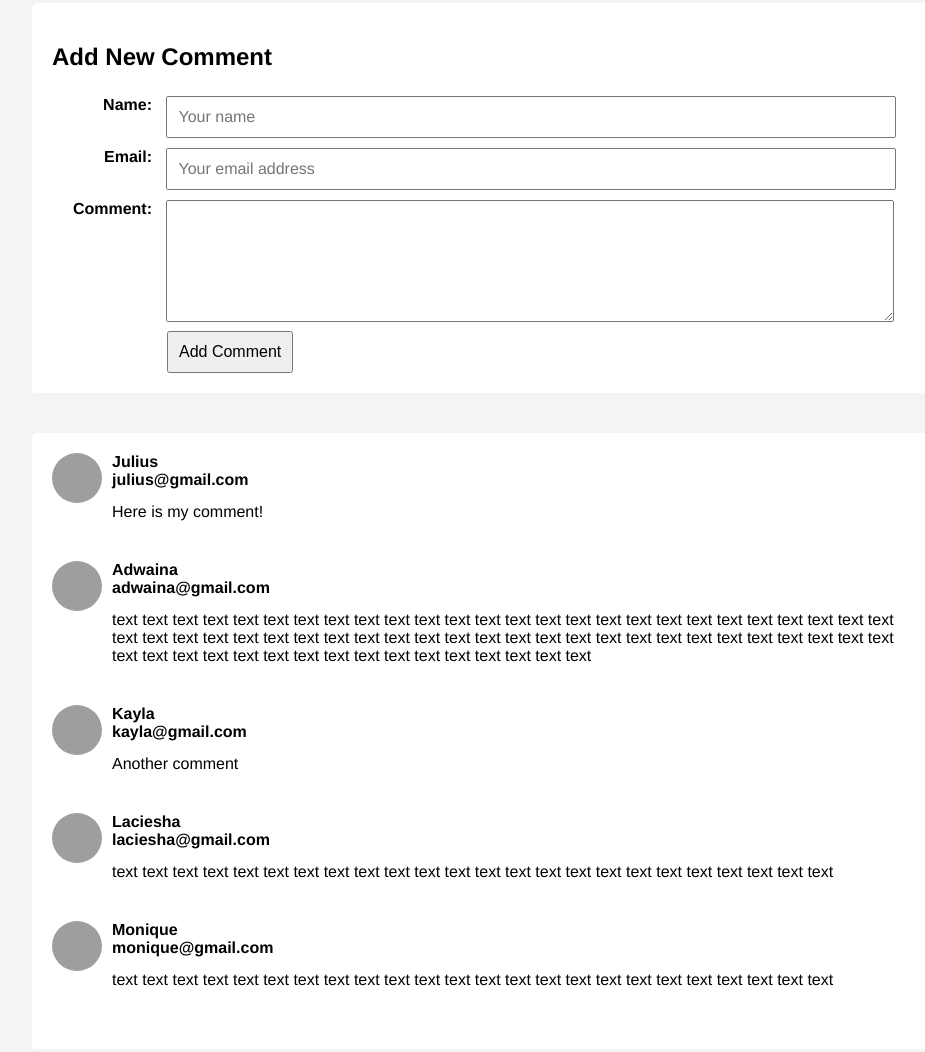
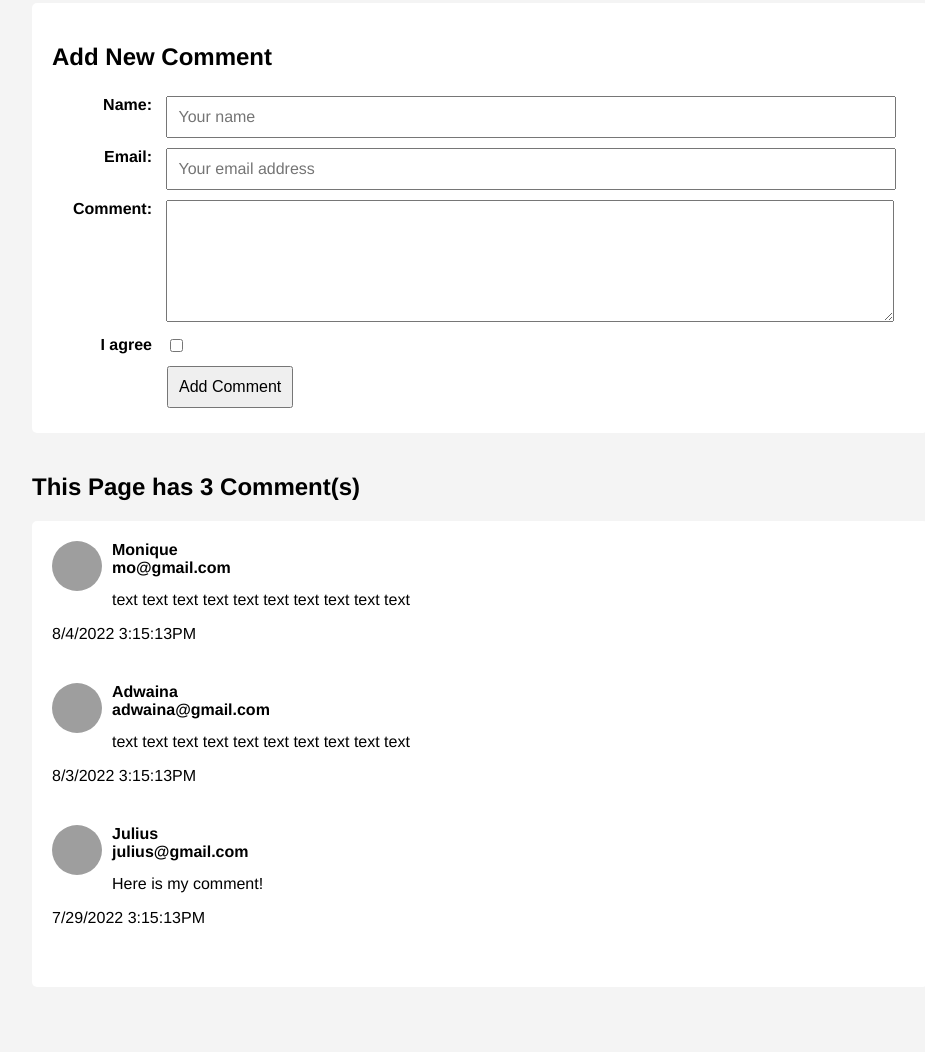
Before and after one commit to vanwars/comment-component, a website built with Vite: page index.html in a window 1280 px wide. Shown: the part 114-1166 px from the top of the page, without its empty margins (160-1085 px from the left). After the commit the page ends 1141 px from the top, so only its background shows below. Built offline with nearby package versions, Linux system fonts and the light colour scheme; grey boxes are pictures that could not be loaded.

Commit message:
finished state manager

```diff
--- a/index.html
+++ b/index.html
@@ -18,68 +18,16 @@
 
     <main>
 
-        <form action="#">
-        <h2>Add New Comment</h2>
-        <div class="row">
-          <label for="name">Name:</label>
-          <input type="text" id="name" placeholder="Your name" required />
-        </div>
-        <div class="row">
-          <label for="email">Email:</label>
-          <input
-            type="email"
-            id="email"
-            placeholder="Your email address"
-            required
-          />
-        </div>
-        <div class="row">
-          <label for="comment">Comment:</label>
-          <textarea id="comment" required></textarea>
-        </div>
+        <section class="form-container"></section>
 
-        <button type="submit">Add Comment</button>
-      </form>
+        <section class="counter-display"></section>
+        <section class="comments"></section>
 
-      <section class="comments">
-        <!--
-            1. I give the "user comment" element the information/data
-            2. It's the custom element's job to arrange and style the information/data for me!
-            -->
-        <user-comment
-          name="Julius"
-          email="julius@gmail.com"
-          comment="Here is my comment!"
-          date_time="Monday, July 23"
-        ></user-comment>
 
-        <user-comment
-          name="Adwaina"
-          email="adwaina@gmail.com"
-          comment="text text text text text text text text text text text text text text text text text text text text text text text text text text text text text text text text text text text text text text text text text text text text text text text text text text text text text text text text text text text text text text text text text text text text"
-        ></user-comment>
 
-        <user-comment
-          name="Kayla"
-          email="kayla@gmail.com"
-          comment="Another comment"
-        ></user-comment>
-
-        <user-comment
-          name="Laciesha"
-          email="laciesha@gmail.com"
-          comment="text text text text text text text text text text text text text text text text text text text text text text text text"
-        ></user-comment>
-
-        <user-comment
-          name="Monique"
-          email="monique@gmail.com"
-          comment="text text text text text text text text text text text text text text text text text text text text text text text text"
-        ></user-comment>
-      </section>
     </main>
 
-    <script type="module" src="/js/comment.js"></script>
+    <!-- Kicks off your web application -->
     <script type="module" src="/js/main.js"></script>
   </body>
 </html>
--- a/js/comment-list.js
+++ b/js/comment-list.js
@@ -5,10 +5,44 @@ The job of the comment list is to:
    it should draw a new comment at the top.
 */
 
-class CommentList {
-    constructor(comments) {
+export default class CommentList {
+
+
+    constructor(stateManager) {
+        // when the comment list is first created, the comment list
+        // tells the state manager that when the "comments-updated"
+        // event happens, it should invoke the "redraw method".
+        stateManager.subscribe('comment-added', this.redraw.bind(this));
+
+
+        this.redraw(stateManager.comments);
+    }
+
+    redraw(comments) {
+        // the "redraw" method will CLEAR OUT THE OLD COMMENTS and
+        // redraw with the new comments.
+        document.querySelector('.comments').innerHTML = "";
         // when a new instance of CommentList is created,
         // it needs to know what comments it should draw.
         // it should draw those comments.
+        console.log(comments);
+
+        for (let i = 0; i < comments.length; i++) {
+
+            // creating an HTML representation of it
+            let template = `
+                <user-comment
+                    name="${comments[i].name}"
+                    email="${comments[i].email}"
+                    comment="${comments[i].comment}"
+                    timestamp="${comments[i].timestamp}">
+                </user-comment>
+            `;
+
+            // we need to append it to the DOM
+            document.querySelector('.comments').insertAdjacentHTML(
+                'afterbegin', template
+            );
+        }
     }
 }
--- a/js/comment.js
+++ b/js/comment.js
@@ -1,4 +1,4 @@
-class Comment extends HTMLElement {
+export default class Comment extends HTMLElement {
 
     connectedCallback() {
       const rn = Math.random() * 100;
@@ -12,6 +12,8 @@ class Comment extends HTMLElement {
             </div>
           </div>
           <p class="comment-text">${this.getAttribute("comment")}</p>
+          <p>${this.getAttribute("timestamp")}</p>
+
         </section>
         `;
     }
--- /dev/null
+++ b/js/counter.js
@@ -0,0 +1,16 @@
+export default class Counter {
+    constructor(stateManager) {
+        stateManager.subscribe('comment-added', this.redraw.bind(this));
+        this.redraw(stateManager.comments);
+    }
+
+    redraw(comments) {
+        document.querySelector('.counter-display').innerHTML = `
+            <h2>This Page has ${comments.length} Comment(s)</h2>
+        `;
+    }
+
+    greeting() {
+        console.log("Hello world!");
+    }
+}
--- a/js/form-component.js
+++ b/js/form-component.js
@@ -0,0 +1,99 @@
+/*
+
+Form component:
+1. Draws the form.
+2. Listens for the form submit
+3. It creates a new comment object:
+
+   {
+        name: __________,
+        email: _________,
+        comment: _______,
+        timestamp: new Date()
+   }
+
+    and sends it to the state manager.
+4. It clears out the form
+
+*/
+
+
+export default class Form {
+
+    // what is a constructor?
+    // brings the instance to life
+    constructor(sm) {
+        this.stateManager = sm;
+        const formTemplate = `
+        <form action="#">
+            <h2>Add New Comment</h2>
+            <div class="row">
+                <label for="name">Name:</label>
+                <input type="text" id="name" placeholder="Your name" required />
+            </div>
+            <div class="row">
+                <label for="email">Email:</label>
+                <input
+                    type="email"
+                    id="email"
+                    placeholder="Your email address"
+                    required
+                />
+            </div>
+            <div class="row">
+                <label for="comment">Comment:</label>
+                <textarea id="comment" required></textarea>
+            </div>
+            <div class="row">
+                <label for="agree">I agree</label>
+                <input
+                    type="checkbox"
+                    id="agree"
+                    placeholder="I agree"
+                    required
+                />
+            </div>
+
+            <div class="row">
+                <button type="submit">Add Comment</button>
+            </div>
+        </form>
+        `;
+
+        document.querySelector('.form-container').innerHTML = formTemplate;
+
+        document.querySelector('form').addEventListener('submit', this.addComment.bind(this));
+    }
+
+    addComment (ev) {
+        // goal of add comment is to let the state manager know
+        // that a new comment has been added:
+        ev.preventDefault();
+
+        const date = new Date();
+        let dateString = date.toLocaleDateString();
+        dateString += " " + date.toLocaleTimeString();
+
+        const commentObject = {
+            name: document.querySelector('#name').value,
+            email: document.querySelector('#email').value,
+            comment: document.querySelector('#comment').value,
+            timestamp: dateString
+        }
+        console.log(commentObject);
+
+
+        // tell the state manager that we have
+        // a new comment to add:
+        this.stateManager.addComment(commentObject);
+
+
+        // Your Job: how do you clear out your form!!
+        document.querySelector('#name').value = "";
+        document.querySelector('#email').value = "";
+        document.querySelector('#comment').value = "";
+        document.querySelector('#agree').checked = false;
+
+    }
+
+}
--- a/js/main.js
+++ b/js/main.js
@@ -1,6 +1,9 @@
 import '../style.css'
-import StateManager from 'state-manager.js'
-import CommentList from 'comment-list.js'
+import './comment.js'
+import StateManager from './state-manager.js'
+import CommentList from './comment-list.js'
+import Form from './form-component';
+import Counter from './counter.js';
 
 /*
 Goal:
@@ -11,36 +14,6 @@ Goal:
 */
 
 const stateManager = new StateManager();
-const commentList = new CommentList(stateManager.comments);
-
-
-
-
-
-
-
-
-
-
-
-
-// const addComment = ev => {
-//     ev.preventDefault();
-
-//     // get user inputs from the DOM:
-//     const name = document.querySelector('#name').value;
-//     const email = document.querySelector('#email').value;
-//     const comment = document.querySelector('#comment').value;
-
-//     // build the custom tag using template literals:
-//     const template = `
-//         <user-comment name="${name}" email="${email}" comment="${comment}"></user-comment>
-//     `;
-
-//     // add the new tag to the DOM:
-//     document.querySelector('.comments').insertAdjacentHTML('afterbegin', template);
-// };
-
-
-
-// document.querySelector('form').addEventListener('submit', addComment);
+const counter = new Counter(stateManager);
+const commentList = new CommentList(stateManager);
+const form = new Form(stateManager);
--- a/js/state-manager.js
+++ b/js/state-manager.js
@@ -12,7 +12,10 @@ Each comment has:
     4. Timestamp
 */
 
-class StateManager {
+export default class StateManager {
+    // 1. constructor method:
+    //      sets up the datastore (this.comments array) and
+    //      sets up the subscribers (this.subscribers array)
     constructor() {
         this.comments = [
             {
@@ -26,11 +29,51 @@ class StateManager {
                 email: "adwaina@gmail.com",
                 comment: "text text text text text text text text text text ",
                 timestamp: "8/3/2022 3:15:13PM"
+            },
+            {
+                name: "Monique",
+                email: "mo@gmail.com",
+                comment: "text text text text text text text text text text ",
+                timestamp: "8/4/2022 3:15:13PM"
             }
         ]
+
+        // mailing list.
+        this.subscribers = [];
     }
 
-    // 2. we need a way to update the comments list
+    // 2. Method to add a new comment and to update
+    // subscribers who are listening to the
+    // "comment-added" event:
+    addComment(newComment){
+        // "push" method of an array appends an item to the bottom
+        this.comments.push(newComment);
+        console.log(this.comments);
 
-    // 3. we need a way to tell the other components to redraw
+        // I need to notify everyone that a 'comments-updated' event has just
+        // happened!
+        // Q: Who do I notify?
+        // A: My subscribers!!! (which are stored in this.subscribers (an array))
+        //
+        // Q: How do I notify them?
+        // A: I trigger the function they told me to trigger.
+        for(let i = 0; i < this.subscribers.length; i++) {
+            const subscriber = this.subscribers[i];
+            const eventName = subscriber[0];
+            const f = subscriber[1];
+            if (eventName === 'comment-added') {
+                console.log('notifying my subscriber');
+                f(this.comments);
+            }
+        }
+    }
+
+    // 3. method that allows other components to subscribe
+    // to specific events, and which functions to invoke
+    // when those events are triggered:
+    subscribe(theEvent, theResponse) {
+        this.subscribers.push([
+            theEvent, theResponse
+        ])
+    }
 }
--- a/style.css
+++ b/style.css
@@ -31,7 +31,9 @@ label {
     font-weight: bold;
     vertical-align: top;
 }
-input, textarea {
+input[type=text],
+input[type=email],
+textarea {
     font-family: Avenir, Helvetica, Arial, sans-serif;
     width: calc(100% - 150px);
     padding: 10px;
```
Also changed, not shown: brainstorm.html (deleted, +0 -44 lines).
